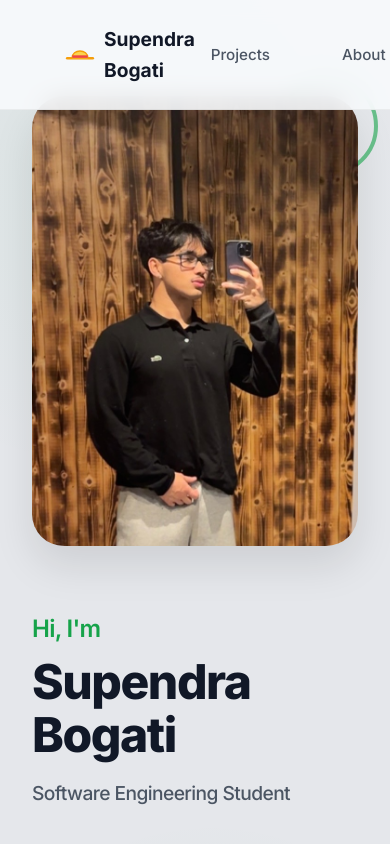
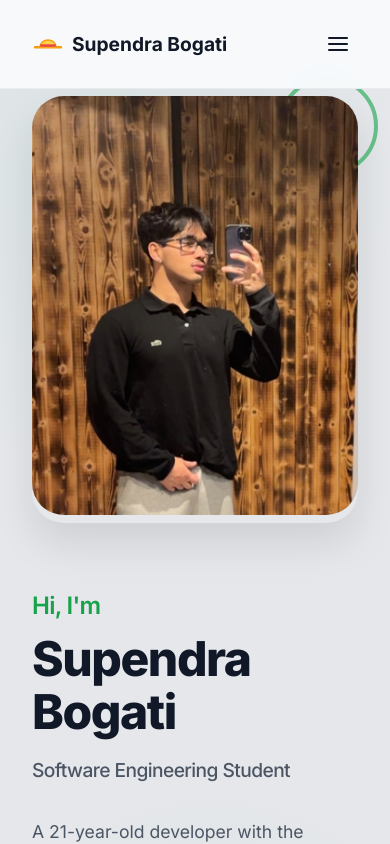
Before and after one commit to SupennD/supen-portfolio, a React (Vite) app: page / in a window 390 px wide. Shown: the top 844 px of the page. Built offline with nearby package versions, Linux system fonts and the light colour scheme.

Commit message:
added responsive layout

```diff
--- a/src/components/About.jsx
+++ b/src/components/About.jsx
@@ -56,12 +56,13 @@ const About = () => {
             <div style={styles.container}>
 
                 {/* Section 1: My Vision */}
-                <div style={styles.row}>
+                <div style={styles.row} className="about-row">
                     <motion.div
                         initial={{ opacity: 0, x: -30 }}
                         whileInView={{ opacity: 1, x: 0 }}
                         viewport={{ amount: 0.2 }}
                         style={styles.textCol}
+                        className="about-text-col"
                     >
                         <h2 style={styles.heading}>My <span style={styles.highlight}>Vision</span></h2>
                         <p style={styles.text}>
@@ -80,6 +81,7 @@ const About = () => {
                         whileInView={{ opacity: 1, x: 0 }}
                         viewport={{ amount: 0.2 }}
                         style={styles.visualCol}
+                        className="about-visual-col"
                     >
                         {/* Abstract Tech Animation */}
                         <div style={styles.techVisual}>
@@ -99,12 +101,13 @@ const About = () => {
                 </div>
 
                 {/* Section 2: Beyond Code (Hobbies) */}
-                <div style={{ ...styles.row, flexDirection: 'row-reverse', marginTop: '6rem' }}>
+                <div style={{ ...styles.row, marginTop: '6rem' }} className="about-row reverse">
                     <motion.div
                         initial={{ opacity: 0, x: 30 }}
                         whileInView={{ opacity: 1, x: 0 }}
                         viewport={{ amount: 0.2 }}
                         style={styles.textCol}
+                        className="about-text-col"
                     >
                         <h2 style={styles.heading}>Beyond <span style={styles.highlight}>Code</span></h2>
                         <p style={styles.text}>
@@ -120,6 +123,7 @@ const About = () => {
                         whileInView={{ opacity: 1, x: 0 }}
                         viewport={{ amount: 0.2 }}
                         style={styles.visualCol}
+                        className="about-visual-col"
                     >
                         <div style={styles.hobbyVisual}>
                             {/* Gym Animation */}
--- a/src/components/Front.jsx
+++ b/src/components/Front.jsx
@@ -113,8 +113,9 @@ const styles = {
     },
     imageWrapper: {
         position: 'relative',
-        width: '350px',
-        height: '450px', // Portrait aspect ratio
+        width: '100%',
+        maxWidth: '350px',
+        aspectRatio: '350/450', // Maintain aspect ratio
         borderRadius: '2rem',
         boxShadow: '0 20px 40px rgba(0,0,0,0.1)',
     },
--- a/src/components/Header.jsx
+++ b/src/components/Header.jsx
@@ -1,10 +1,13 @@
 
-import React from 'react';
-import { motion } from 'framer-motion';
+import React, { useState } from 'react';
+import { motion, AnimatePresence } from 'framer-motion';
 import HatIcon from './HatIcon';
 
 const Header = () => {
+    const [isMenuOpen, setIsMenuOpen] = useState(false);
     const navItems = ['Projects', 'About', 'Skills', 'Contact'];
+
+    const toggleMenu = () => setIsMenuOpen(!isMenuOpen);
 
     return (
         <header style={styles.header}>
@@ -31,7 +34,9 @@ const Header = () => {
                 </span>
                 Supendra Bogati
             </motion.div>
-            <nav>
+
+            {/* Desktop Navigation */}
+            <nav className="desktop-nav">
                 <ul style={styles.navList}>
                     {navItems.map((item, index) => (
                         <motion.li
@@ -47,6 +52,37 @@ const Header = () => {
                     ))}
                 </ul>
             </nav>
+
+            {/* Mobile Navigation Toggle */}
+            <div className="mobile-nav-toggle" onClick={toggleMenu} style={styles.hamburger}>
+                <svg width="24" height="24" viewBox="0 0 24 24" fill="none" stroke="currentColor" strokeWidth="2" strokeLinecap="round" strokeLinejoin="round">
+                    {isMenuOpen ? (
+                        <path d="M18 6L6 18M6 6l12 12" />
+                    ) : (
+                        <path d="M3 12h18M3 6h18M3 18h18" />
+                    )}
+                </svg>
+            </div>
+
+            {/* Mobile Menu Overlay */}
+            <AnimatePresence>
+                {isMenuOpen && (
+                    <motion.div
+                        initial={{ opacity: 0, height: 0 }}
+                        animate={{ opacity: 1, height: 'auto' }}
+                        exit={{ opacity: 0, height: 0 }}
+                        style={styles.mobileMenu}
+                    >
+                        <ul style={styles.mobileNavList}>
+                            {navItems.map((item) => (
+                                <li key={item} onClick={() => setIsMenuOpen(false)} style={{ width: '100%', textAlign: 'center' }}>
+                                    <a href={`#${item.toLowerCase()}`} style={styles.mobileNavLink}>{item}</a>
+                                </li>
+                            ))}
+                        </ul>
+                    </motion.div>
+                )}
+            </AnimatePresence>
         </header>
     );
 };
@@ -56,14 +92,15 @@ const styles = {
         display: 'flex',
         justifyContent: 'space-between',
         alignItems: 'center',
-        padding: '1.5rem 4rem',
-        backgroundColor: 'rgba(248, 250, 252, 0.9)', // Matches var(--bg-color) with opacity
+        padding: '1.5rem 2rem', // Reduced padding for better fit on smaller screens
+        backgroundColor: 'rgba(248, 250, 252, 0.95)',
         position: 'fixed',
         width: '100%',
         top: 0,
         zIndex: 1000,
         backdropFilter: 'blur(10px)',
         borderBottom: '1px solid rgba(0, 0, 0, 0.05)',
+        flexWrap: 'wrap', // Allow wrapping for mobile menu
     },
     logo: {
         fontSize: '1.2rem',
@@ -72,11 +109,12 @@ const styles = {
         display: 'flex',
         alignItems: 'center',
         cursor: 'pointer',
+        zIndex: 1001, // Keep logo above menu if needed
     },
     navList: {
         display: 'flex',
         listStyle: 'none',
-        gap: '2.5rem',
+        gap: '2rem',
     },
     navItem: {
         cursor: 'pointer',
@@ -86,6 +124,38 @@ const styles = {
         fontSize: '0.95rem',
         fontWeight: '500',
         transition: 'color 0.2s ease',
+    },
+    hamburger: {
+        cursor: 'pointer',
+        color: 'var(--text-primary)',
+        zIndex: 1001,
+        padding: '0.5rem',
+    },
+    mobileMenu: {
+        position: 'absolute',
+        top: '100%',
+        left: 0,
+        width: '100%',
+        backgroundColor: 'rgba(248, 250, 252, 0.98)',
+        borderBottom: '1px solid rgba(0, 0, 0, 0.05)',
+        overflow: 'hidden',
+        boxShadow: '0 4px 6px -1px rgba(0, 0, 0, 0.1)',
+    },
+    mobileNavList: {
+        listStyle: 'none',
+        padding: '1rem 0',
+        display: 'flex',
+        flexDirection: 'column',
+        alignItems: 'center',
+        gap: '1rem',
+    },
+    mobileNavLink: {
+        color: 'var(--text-primary)',
+        fontSize: '1.1rem',
+        fontWeight: '600',
+        display: 'block',
+        padding: '0.5rem 2rem',
+        width: '100%',
     }
 };
 
--- a/src/components/Projects.jsx
+++ b/src/components/Projects.jsx
@@ -123,7 +123,7 @@ const styles = {
     },
     grid: {
         display: 'grid',
-        gridTemplateColumns: 'repeat(auto-fit, minmax(300px, 1fr))',
+        gridTemplateColumns: 'repeat(auto-fit, minmax(280px, 1fr))',
         gap: '2rem',
     },
     card: {
--- a/src/index.css
+++ b/src/index.css
@@ -101,3 +101,45 @@ a:hover {
   background-color: var(--accent-color);
   color: white;
 }
+
+/* Responsive Utilities */
+@media (max-width: 768px) {
+  .desktop-nav {
+    display: none !important;
+  }
+
+  .mobile-nav-toggle {
+    display: flex !important;
+  }
+
+  .about-row {
+    flex-direction: column !important;
+    text-align: center;
+    gap: 2rem !important;
+  }
+
+  .about-visual-col {
+    margin-top: 1rem;
+    width: 100%;
+  }
+
+  .about-text-col {
+    width: 100%;
+    padding: 0 1rem;
+  }
+
+  /* Ensure visual comes after text in column mode even if it was row-reverse */
+  .about-row.reverse {
+    flex-direction: column !important;
+  }
+}
+
+@media (min-width: 769px) {
+  .mobile-nav-toggle {
+    display: none !important;
+  }
+
+  .about-row.reverse {
+    flex-direction: row-reverse !important;
+  }
+}
```
